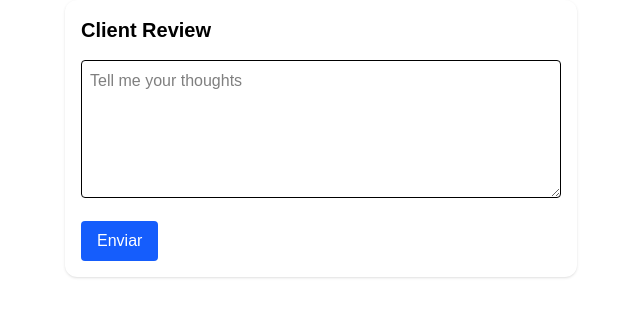
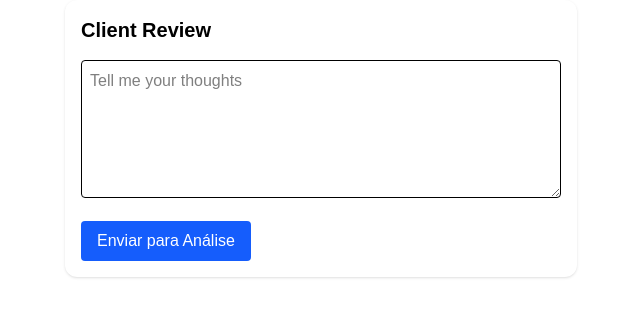
Before and after one commit to rafael-acerqueira/review-analyzer, a Next.js app in the folder frontend/: page / in a window 1280 px wide. Shown: the top 316 px of the page, without its empty margins (319-959 px from the left). Built offline with nearby package versions, Linux system fonts and the light colour scheme.

Commit message:
(frontend): Use React Query to post to API and show the response for  the user

```diff
--- a/frontend/src/app/review/components/ReviewForm.tsx
+++ b/frontend/src/app/review/components/ReviewForm.tsx
@@ -1,24 +1,62 @@
 'use client'
 
+import { useState } from "react"
+import { useMutation } from '@tanstack/react-query';
+import { submitReviewRequest } from '../../lib/reviewService'
+
 export default function ReviewForm() {
+  const [review, setReview] = useState('')
+  const [approved, setApproved] = useState(false)
+  const [llmFeedback, setLlmFeedback] = useState<any | null>(null);
+
+  const mutation = useMutation({
+    mutationFn: () => submitReviewRequest({ text: review }),
+    onSuccess: (data) => {
+      setLlmFeedback(data);
+      if (data.status === 'Accepted') {
+        setApproved(true);
+      } else {
+        setApproved(false);
+      }
+    },
+    onError: (error: any) => {
+      console.log(error.message)
+
+    },
+  })
+
+  const handleSubmit = (e: React.FormEvent) => {
+    e.preventDefault()
+    mutation.mutate()
+  }
 
   return (
     <div className="max-w-lg mx-auto p-4 bg-white shadow rounded-xl space-y-4">
       <h1 className="text-xl font-bold">Client Review</h1>
-      <form onSubmit={() => { }} className="space-y-4">
+      <form onSubmit={handleSubmit} className="space-y-4">
         <textarea
           className="w-full border rounded p-2"
           placeholder="Tell me your thoughts"
           rows={5}
           required
+          value={review}
+          onChange={(e) => setReview(e.target.value)}
+          disabled={mutation.isPending}
         />
         <button
           type="submit"
           className="bg-blue-600 text-white px-4 py-2 rounded hover:bg-blue-700 disabled:opacity-50"
+          disabled={mutation.isPending}
         >
-          Enviar
+          {mutation.isPending ? 'Analisando...' : 'Enviar para Análise'}
         </button>
-
+        {llmFeedback && (
+          <div className="mt-4 p-4 border rounded bg-gray-100 space-y-2">
+            <p><strong>Status:</strong> {llmFeedback.status}</p>
+            <p><strong>Sentiment:</strong> {llmFeedback.sentiment}</p>
+            <p><strong>Feedback da IA:</strong> {llmFeedback.feedback}</p>
+          </div>
+        )}
 
       </form>
     </div>
```
